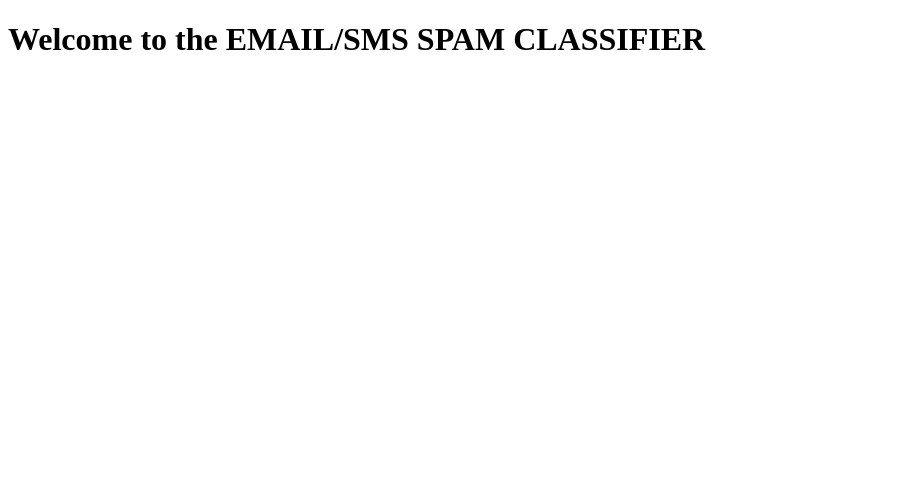
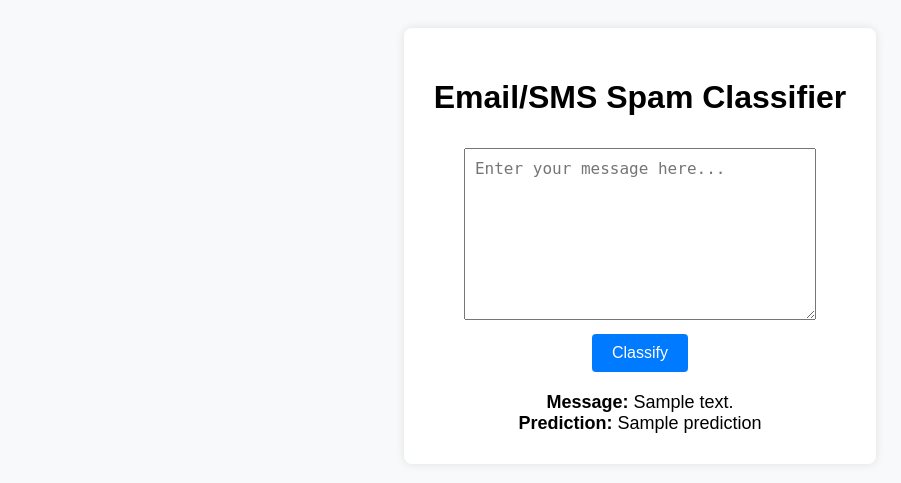
Before and after one commit to deoprakash/email-sms_spam_classifier, a Flask app: template templates/index.html in a window 1280 px wide. Shown: the top 483 px of the page, without its empty margins (0-901 px from the left). Run offline with Flask 3, Linux system fonts and the light colour scheme; the template is opened without the code that fills it: most values are stand-ins (such as "Sample title", 1, 10 or a date in 2020); parts of the project's set-up code (start-up, migrations or seed data) failed here and were passed over.

Commit message:
localhost initialised

```diff
--- a/app.py
+++ b/app.py
@@ -1,13 +1,26 @@
 from flask import Flask, render_template, request
-from flask_cors import CORS
+import joblib
+from preprocessor import TextPreprocessor
+from flask_cors  import CORS
 
 app = Flask(__name__)
 CORS(app)
+
+# Load trained pipeline
+
+model = joblib.load('Model/email_classifier.pkl')
 
 @app.route('/')
 def home():
     return render_template('index.html')
 
+@app.route('/predict', methods=['POST'])
+def predict():
+    if request.method == 'POST':
+        user_input = request.form['message']
+        result = model.predict([user_input])[0]
+        prediction = 'Spam' if result == 1 else 'Not Spam'
+        return render_template('index.html', prediction=prediction, message=user_input)
 
 if __name__ == '__main__':
     app.run(debug=True)
--- /dev/null
+++ b/static/style.css
@@ -0,0 +1,32 @@
+body {
+    font-family: Arial, sans-serif;
+    background: #f8f9fa;
+    padding: 20px;
+    text-align: center;
+}
+.container {
+    background: white;
+    border-radius: 8px;
+    padding: 30px;
+    display: inline-block;
+    box-shadow: 0 0 10px rgba(0,0,0,0.1);
+}
+textarea {
+    width: 80%;
+    height: 150px;
+    margin: 10px 0;
+    padding: 10px;
+    font-size: 16px;
+}
+button {
+    padding: 10px 20px;
+    font-size: 16px;
+    background: #007bff;
+    color: white;
+    border: none;
+    border-radius: 4px;
+}
+.result {
+    margin-top: 20px;
+    font-size: 18px;
+}
--- a/templates/index.html
+++ b/templates/index.html
@@ -2,10 +2,23 @@
 <html lang="en">
 <head>
     <meta charset="UTF-8">
-    <meta name="viewport" content="width=device-width, initial-scale=1.0">
     <title>Spam Classifier</title>
+    <link rel="stylesheet" href="{{ url_for('static', filename='style.css') }}">
 </head>
 <body>
-    <h1>Welcome to the EMAIL/SMS SPAM CLASSIFIER</h1>
+    <div class="container">
+        <h1>Email/SMS Spam Classifier</h1>
+        <form method="post" action="/predict">
+            <textarea name="message" placeholder="Enter your message here..." required></textarea><br>
+            <button type="submit">Classify</button>
+        </form>
+
+        {% if prediction %}
+            <div class="result">
+                <strong>Message:</strong> {{ message }}<br>
+                <strong>Prediction:</strong> {{ prediction }}
+            </div>
+        {% endif %}
+    </div>
 </body>
 </html>
```
Also changed, not shown: preprocessor.py (added, +27 -0 lines), 2 other files.
